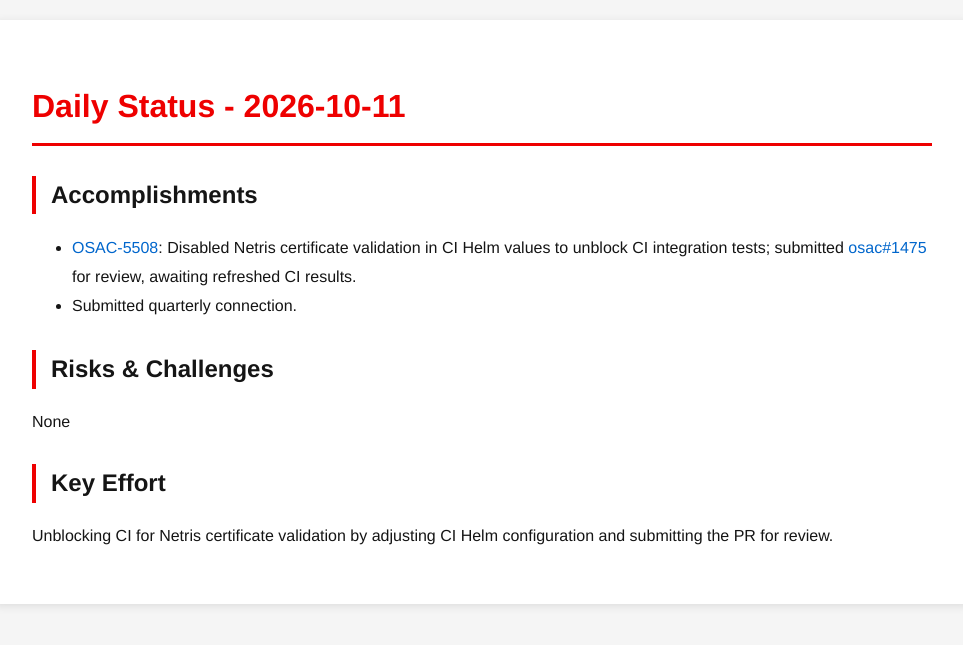
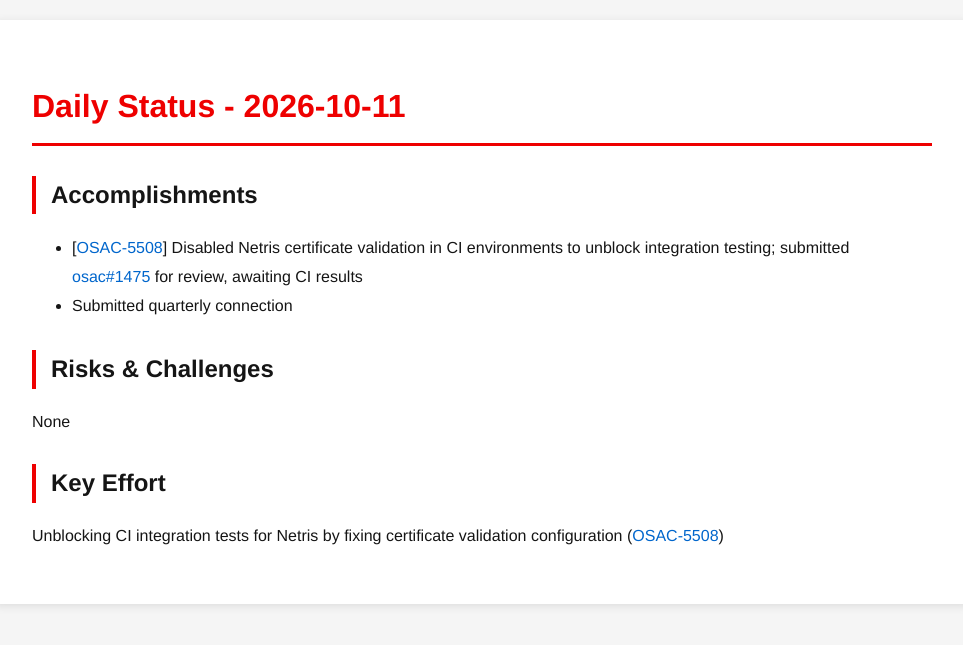
Before and after one commit to tzvatot/daily-status, a Jekyll site: the page built from 2026-10-11.md, in a window 1280 px wide. Shown: the top 645 px of the page, without its empty margins (158-1121 px from the left). Built offline with Jekyll 4.4.1, drawn with Linux system fonts in a browser that asks for light colours.

Commit message:
Daily status update - 2026-10-11

```diff
--- a/2026-10-11.md
+++ b/2026-10-11.md
@@ -7,11 +7,11 @@ date: 2026-10-11
 # Daily Status - 2026-10-11
 
 ## Accomplishments
-- [OSAC-5508](https://redhat.atlassian.net/browse/OSAC-5508): Disabled Netris certificate validation in CI Helm values to unblock CI integration tests; submitted [osac#1475](https://github.com/osac-project/osac/pull/1475) for review, awaiting refreshed CI results.
-- Submitted quarterly connection.
+- [[OSAC-5508](https://redhat.atlassian.net/browse/OSAC-5508)] Disabled Netris certificate validation in CI environments to unblock integration testing; submitted [osac#1475](https://github.com/osac-project/osac/pull/1475) for review, awaiting CI results
+- Submitted quarterly connection
 
 ## Risks & Challenges
 None
 
 ## Key Effort
-Unblocking CI for Netris certificate validation by adjusting CI Helm configuration and submitting the PR for review.
+Unblocking CI integration tests for Netris by fixing certificate validation configuration ([OSAC-5508](https://redhat.atlassian.net/browse/OSAC-5508))
```
